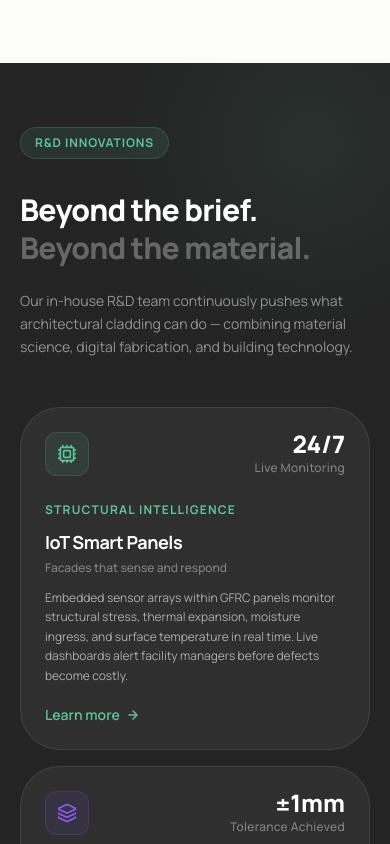
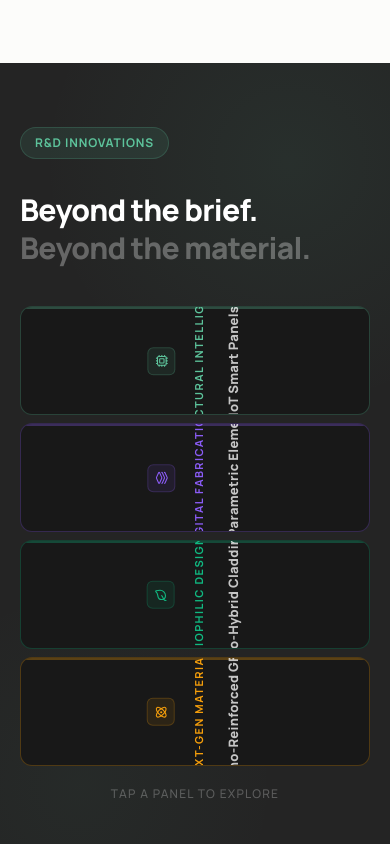
Before and after one commit to kareemzeki-boop/nxtgen-eemar-website, a Next.js app: page /nxtgen-eemar-website/ in a window 390 px wide. Shown: the part 1900-2744 px from the top of the page. Built offline with nearby package versions, Linux system fonts and the light colour scheme.

Commit message:
Innovations: expanding accordion cards — hover to expand with rotated collapsed labels

```diff
--- a/components/Innovations.tsx
+++ b/components/Innovations.tsx
@@ -1,20 +1,24 @@
 "use client";
+import { useState } from "react";
 import { motion } from "framer-motion";
 import { Cpu, Layers3, Leaf, Atom } from "lucide-react";
 import { innovations as innovationsData } from "@/lib/content";
 
-// Icons stay here; text/metrics live in lib/content.ts — edit there.
-const ICONS = [Cpu, Layers3, Leaf, Atom];
+const ICONS = [Cpu, Layers3, Leaf, Atom] as const;
 const innovations = innovationsData.map((item, i) => ({ ...item, icon: ICONS[i] }));
 
 export default function Innovations() {
+  const [hovered, setHovered] = useState<number | null>(null);
+
   return (
     <section id="innovations" className="section-dark py-16 md:py-24 lg:py-28 relative overflow-hidden">
-      <div className="absolute top-0 right-0 w-[400px] h-[400px] rounded-full pointer-events-none"
-        style={{ background: "radial-gradient(circle, rgba(93,195,155,0.08) 0%, transparent 70%)", transform: "translate(30%, -30%)" }}
+      <div
+        className="absolute top-0 right-0 w-[500px] h-[500px] rounded-full pointer-events-none"
+        style={{ background: "radial-gradient(circle, rgba(93,195,155,0.07) 0%, transparent 70%)", transform: "translate(30%, -30%)" }}
       />
-      <div className="absolute bottom-0 left-0 w-[300px] h-[300px] rounded-full pointer-events-none"
-        style={{ background: "radial-gradient(circle, rgba(93,195,155,0.05) 0%, transparent 70%)", transform: "translate(-30%, 30%)" }}
+      <div
+        className="absolute bottom-0 left-0 w-[400px] h-[400px] rounded-full pointer-events-none"
+        style={{ background: "radial-gradient(circle, rgba(93,195,155,0.04) 0%, transparent 70%)", transform: "translate(-30%, 30%)" }}
       />
 
       <div className="max-w-7xl mx-auto px-5 sm:px-6 relative z-10">
@@ -25,11 +29,11 @@ export default function Innovations() {
           whileInView={{ opacity: 1, y: 0 }}
           viewport={{ once: true }}
           transition={{ duration: 0.6, ease: "easeOut" }}
-          className="mb-12 md:mb-16 flex flex-col md:flex-row md:items-end md:justify-between gap-6 md:gap-8"
+          className="mb-10 md:mb-14 flex flex-col md:flex-row md:items-end md:justify-between gap-6"
         >
           <div>
             <span className="tag-pill bg-indigo-500/10 text-indigo-400 border border-indigo-500/20 mb-4">
-              R&D Innovations
+              R&amp;D Innovations
             </span>
             <h2 className="text-3xl sm:text-4xl md:text-6xl font-black tracking-tight text-white max-w-2xl leading-tight mt-4">
               Beyond the brief.
@@ -37,61 +41,192 @@ export default function Innovations() {
               <span className="text-white/30">Beyond the material.</span>
             </h2>
           </div>
-          <p className="text-white/50 md:max-w-sm lg:max-w-md text-sm sm:text-base leading-relaxed">
-            Our in-house R&D team continuously pushes what architectural cladding can do — combining material science, digital fabrication, and building technology.
+          <p className="text-white/40 md:max-w-xs text-sm leading-relaxed hidden md:block">
+            Hover each panel to explore our four core breakthroughs in facade engineering.
           </p>
         </motion.div>
 
-        {/* Cards — 1 col mobile, 2 col sm+  */}
-        <div className="grid grid-cols-1 sm:grid-cols-2 gap-4 sm:gap-5">
+        {/* ── Expanding accordion cards ── */}
+        <motion.div
+          initial={{ opacity: 0, y: 24 }}
+          whileInView={{ opacity: 1, y: 0 }}
+          viewport={{ once: true }}
+          transition={{ duration: 0.6, delay: 0.15, ease: "easeOut" }}
+          className="flex flex-col md:flex-row gap-2"
+          style={{ height: "clamp(460px, 52vh, 560px)" }}
+          onMouseLeave={() => setHovered(null)}
+        >
           {innovations.map((item, i) => {
-            const Icon = item.icon;
+            const Icon    = item.icon;
+            const active  = hovered === i;
+            const dimmed  = hovered !== null && !active;
+
             return (
-              <motion.div
+              <div
                 key={item.title}
-                initial={{ opacity: 0, y: 30 }}
-                whileInView={{ opacity: 1, y: 0 }}
-                whileHover={{ y: -5, transition: { type: "spring", stiffness: 300, damping: 20 } }}
-                viewport={{ once: true }}
-                transition={{ delay: i * 0.1, duration: 0.6, ease: "easeOut" }}
-                className="card-dark rounded-2xl p-6 sm:p-8 flex flex-col gap-5 sm:gap-6 group hover:border-white/20 transition-colors duration-300"
+                onMouseEnter={() => setHovered(i)}
+                style={{
+                  flex:       active ? 4 : dimmed ? 0.55 : 1,
+                  transition: "flex 0.5s cubic-bezier(0.4,0,0.2,1)",
+                  border:     `1px solid ${active ? item.color : item.color + "40"}`,
+                  background: active ? "#1c1c1c" : "#181818",
+                  borderRadius: "12px",
+                  overflow:   "hidden",
+                  cursor:     "pointer",
+                  position:   "relative",
+                  minWidth:   0,
+                }}
               >
-                <div className="flex items-start justify-between gap-4">
+                {/* Top accent line */}
                 <div
-                    className="w-11 h-11 sm:w-12 sm:h-12 rounded-xl flex items-center justify-center shrink-0"
-                    style={{ background: `${item.color}18`, border: `1px solid ${item.color}30` }}
+                  style={{
+                    position: "absolute", top: 0, left: 0, right: 0, height: 2,
+                    background: item.color,
+                    opacity: active ? 1 : 0.3,
+                    transition: "opacity 0.5s",
+                  }}
+                />
+
+                {/* ── COLLAPSED view — rotated label ── */}
+                <div
+                  style={{
+                    position:   "absolute",
+                    inset:      0,
+                    display:    "flex",
+                    alignItems: "center",
+                    justifyContent: "center",
+                    opacity:    active ? 0 : 1,
+                    transition: "opacity 0.25s",
+                    pointerEvents: active ? "none" : "auto",
+                  }}
                 >
-                    <Icon size={20} style={{ color: item.color }} />
+                  <div
+                    style={{
+                      display:       "flex",
+                      flexDirection: "column",
+                      alignItems:    "center",
+                      gap:           16,
+                      transform:     "rotate(-90deg)",
+                      whiteSpace:    "nowrap",
+                      transition:    "transform 0.5s",
+                    }}
+                  >
+                    <div
+                      style={{
+                        width: 28, height: 28, borderRadius: 6,
+                        background: `${item.color}18`,
+                        border: `1px solid ${item.color}35`,
+                        display: "flex", alignItems: "center", justifyContent: "center",
+                      }}
+                    >
+                      <Icon size={13} style={{ color: item.color }} />
                     </div>
-                  <div className="text-right">
-                    <div className="text-2xl sm:text-3xl font-black text-white leading-none">{item.metric}</div>
-                    <div className="text-xs text-white/40 font-medium tracking-wide mt-1">{item.metricLabel}</div>
+                    <span
+                      style={{
+                        fontSize: 11, fontWeight: 700, letterSpacing: "0.13em",
+                        textTransform: "uppercase", color: item.color,
+                      }}
+                    >
+                      {item.tag}
+                    </span>
+                    <span
+                      style={{
+                        fontSize: 13, fontWeight: 800, color: "rgba(255,255,255,0.75)",
+                        letterSpacing: "0.02em",
+                      }}
+                    >
+                      {item.title}
+                    </span>
                   </div>
                 </div>
 
-                <div>
-                  <span className="text-xs font-bold tracking-widest uppercase" style={{ color: item.color }}>
+                {/* ── EXPANDED view — full content ── */}
+                <div
+                  style={{
+                    position:   "absolute",
+                    inset:      0,
+                    padding:    "28px 28px",
+                    display:    "flex",
+                    flexDirection: "column",
+                    opacity:    active ? 1 : 0,
+                    transition: active ? "opacity 0.3s 0.2s" : "opacity 0.15s",
+                    pointerEvents: active ? "auto" : "none",
+                    overflowY:  "auto",
+                  }}
+                >
+                  {/* Tag + metric */}
+                  <div style={{ display: "flex", justifyContent: "space-between", alignItems: "flex-start", marginBottom: 20 }}>
+                    <div style={{ display: "flex", alignItems: "center", gap: 10 }}>
+                      <div
+                        style={{
+                          width: 36, height: 36, borderRadius: 8,
+                          background: `${item.color}18`,
+                          border: `1px solid ${item.color}30`,
+                          display: "flex", alignItems: "center", justifyContent: "center",
+                          flexShrink: 0,
+                        }}
+                      >
+                        <Icon size={16} style={{ color: item.color }} />
+                      </div>
+                      <span style={{ fontSize: 10, fontWeight: 700, letterSpacing: "0.13em", textTransform: "uppercase", color: item.color }}>
                         {item.tag}
                       </span>
-                  <h3 className="text-lg sm:text-xl font-bold text-white mt-2 tracking-tight">{item.title}</h3>
-                  <p className="text-white/40 text-xs sm:text-sm mt-1 font-medium">{item.subtitle}</p>
-                  <p className="text-white/60 text-xs sm:text-sm mt-3 sm:mt-4 leading-relaxed">{item.description}</p>
+                    </div>
+                    <div style={{ textAlign: "right" }}>
+                      <div style={{ fontSize: 26, fontWeight: 900, color: "#fff", lineHeight: 1 }}>
+                        {item.metric}
+                      </div>
+                      <div style={{ fontSize: 10, color: "rgba(255,255,255,0.35)", marginTop: 3, fontWeight: 500 }}>
+                        {item.metricLabel}
+                      </div>
+                    </div>
                   </div>
 
+                  {/* Title */}
+                  <h3 style={{ fontSize: "clamp(18px,2vw,26px)", fontWeight: 900, color: "#fff", letterSpacing: "-0.02em", lineHeight: 1.2, marginBottom: 10 }}>
+                    {item.title}
+                  </h3>
+
+                  {/* Subtitle */}
+                  <p style={{ fontSize: 12, color: "rgba(255,255,255,0.4)", fontWeight: 600, marginBottom: 12 }}>
+                    {item.subtitle}
+                  </p>
+
+                  {/* Description */}
+                  <p style={{ fontSize: 13, color: "rgba(255,255,255,0.55)", lineHeight: 1.65, marginBottom: 20, flexShrink: 0 }}>
+                    {item.description}
+                  </p>
+
+                  {/* Spacer */}
+                  <div style={{ flex: 1 }} />
+
+                  {/* CTA */}
                   <a
                     href="#contact"
-                  className="inline-flex items-center gap-1.5 text-sm font-semibold transition-all duration-200 mt-auto"
-                  style={{ color: item.color }}
+                    style={{
+                      display: "inline-flex", alignItems: "center", justifyContent: "center",
+                      gap: 6, padding: "10px 20px", borderRadius: 9999,
+                      background: item.color, color: "#0a0a0a",
+                      fontSize: 12, fontWeight: 700, textDecoration: "none",
+                      letterSpacing: "0.04em", transition: "opacity 0.2s",
+                    }}
+                    onMouseEnter={e => (e.currentTarget.style.opacity = "0.85")}
+                    onMouseLeave={e => (e.currentTarget.style.opacity = "1")}
                   >
-                  Learn more
-                  <svg width="14" height="14" viewBox="0 0 24 24" fill="none" stroke="currentColor" strokeWidth="2.5" strokeLinecap="round" strokeLinejoin="round">
-                    <path d="M5 12h14M12 5l7 7-7 7" />
-                  </svg>
+                    Start a Project
                   </a>
-              </motion.div>
+                </div>
+
+              </div>
             );
           })}
-        </div>
+        </motion.div>
+
+        {/* Mobile hint */}
+        <p className="mt-5 text-center text-white/25 text-xs font-medium tracking-widest uppercase md:hidden">
+          Tap a panel to explore
+        </p>
+
       </div>
     </section>
   );
```
Lines whose indentation alone changed are shown as unchanged.
